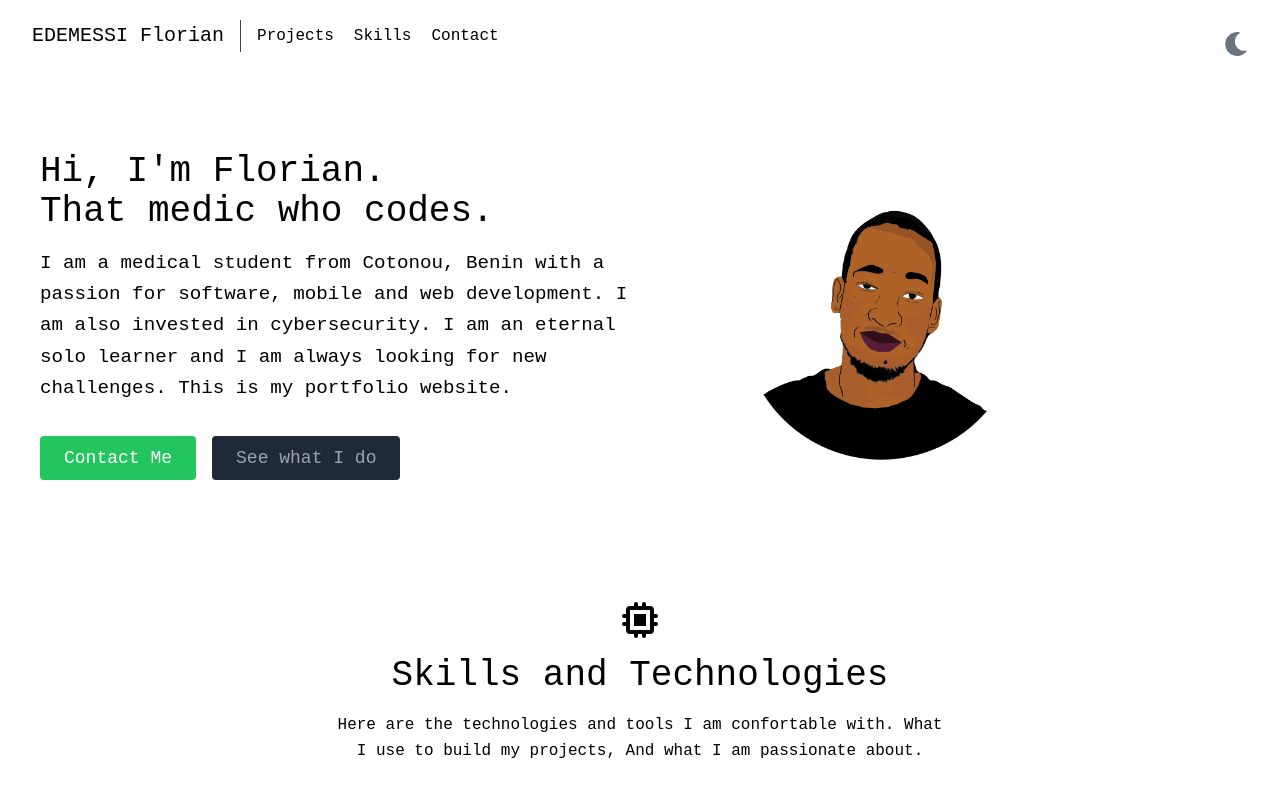
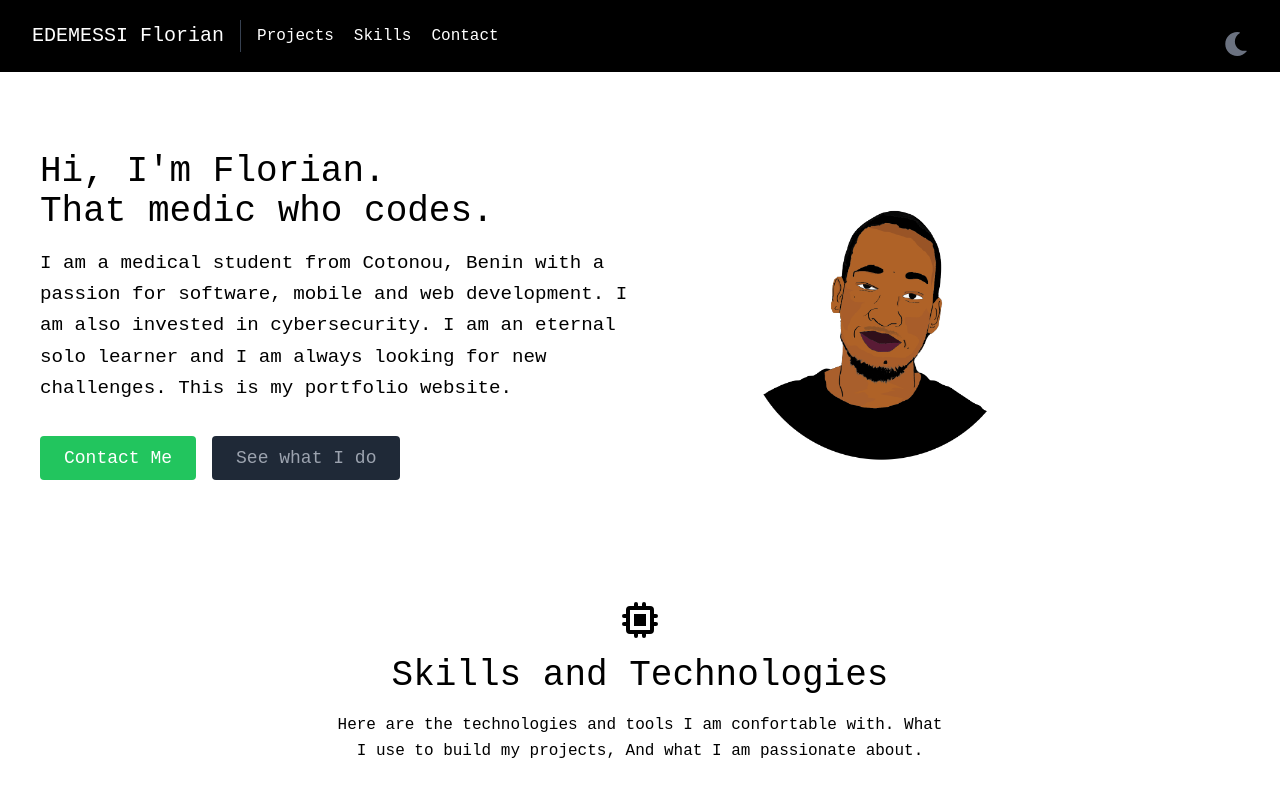
Before and after one commit to nair0lf32/portfolio, a React (Create React App) app: page / in a window 1280 px wide. Shown: the top 800 px of the page. Built offline with nearby package versions, Linux system fonts and the light colour scheme.

Commit message:
update navbar

```diff
--- a/src/components/Navbar.js
+++ b/src/components/Navbar.js
@@ -3,7 +3,7 @@ import Toggle from './ThemeToggle';
 
 export default function Navbar() {
     return (
-        <header className="md:sticky top-0">
+        <header className="md:sticky top-0 bg-black text-white static z-40">
             <div className="container mx-auto flex flex-wrap p-5 flex-col md:flex-row items-center">
                 <a className="title-font font-big mb-4 md:mb-0">
                     <a href="#about" className="ml-3 text-xl">
```
